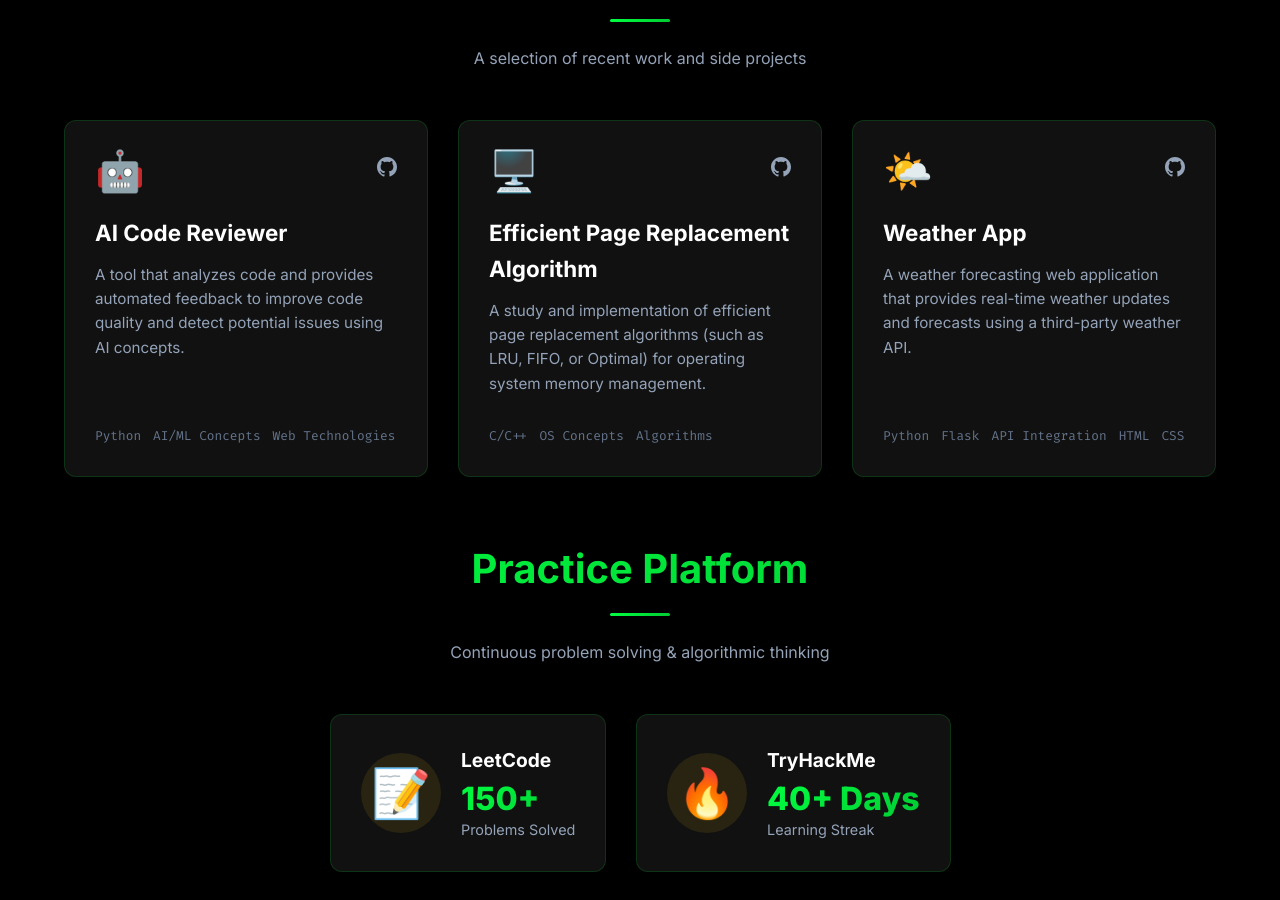
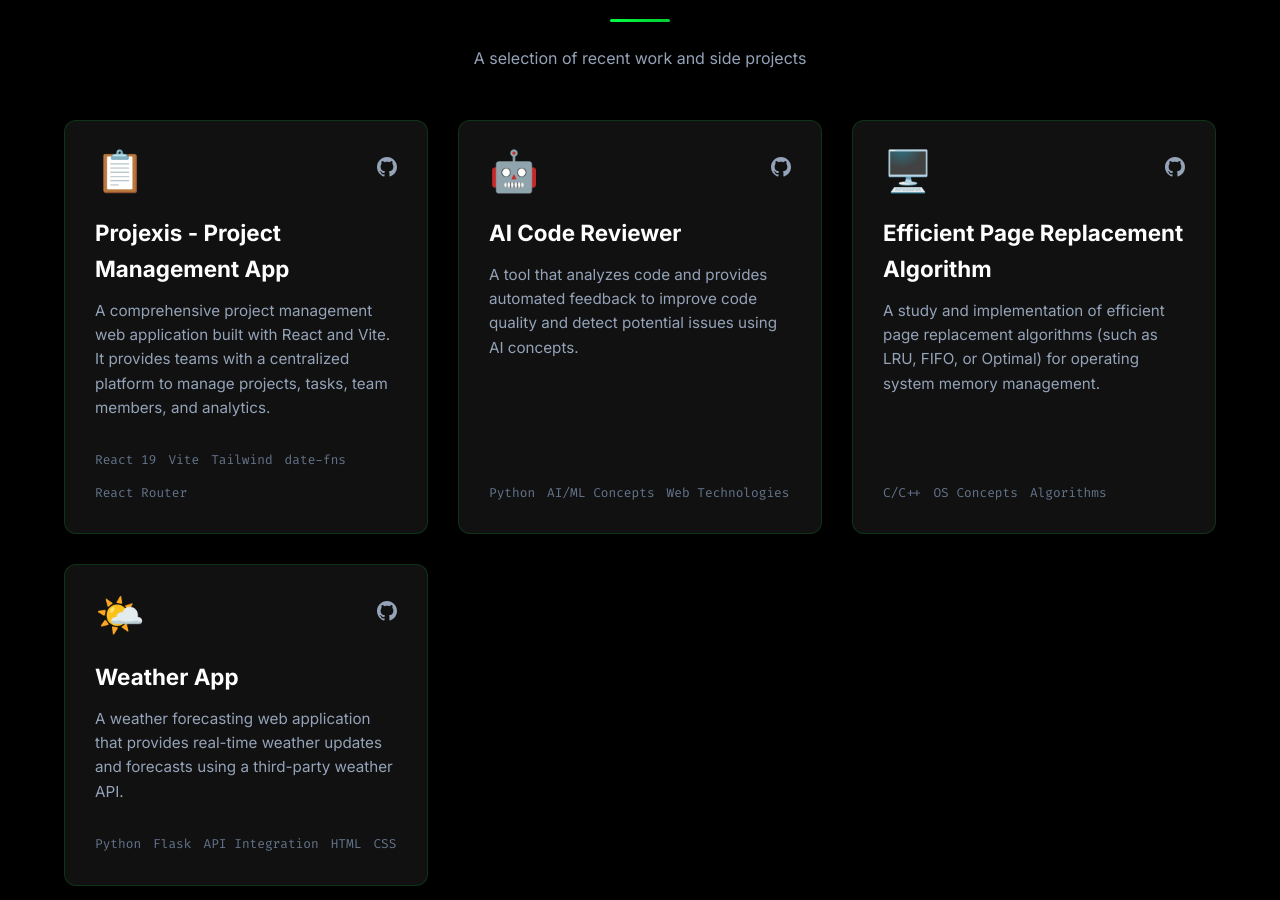
Before and after one commit to Prithwi0/protfolio, a React (Vite) app in the folder client/: page / in a window 1280 px wide. Shown: the part 4454-5354 px from the top of the page. Built offline with nearby package versions, Linux system fonts and the light colour scheme.

Commit message:
Add Projexis project to featured projects

```diff
--- a/client/src/components/Projects.jsx
+++ b/client/src/components/Projects.jsx
@@ -5,6 +5,15 @@ import './Projects.css'
 const fallbackProjects = [
     {
         id: 1,
+        title: 'Projexis - Project Management App',
+        description: 'A comprehensive project management web application built with React and Vite. It provides teams with a centralized platform to manage projects, tasks, team members, and analytics.',
+        technologies: ['React 19', 'Vite', 'Tailwind', 'date-fns', 'React Router'],
+        github: 'https://github.com/Prithwi0/project-management-app',
+        liveDemo: null,
+        icon: '📋'
+    },
+    {
+        id: 2,
         title: 'AI Code Reviewer',
         description: 'A tool that analyzes code and provides automated feedback to improve code quality and detect potential issues using AI concepts.',
         technologies: ['Python', 'AI/ML Concepts', 'Web Technologies'],
@@ -13,19 +22,16 @@ const fallbackProjects = [
         icon: '🤖'
     },
     {
-        id: 2,
+        id: 3,
         title: 'Efficient Page Replacement Algorithm',
         description: 'A study and implementation of efficient page replacement algorithms (such as LRU, FIFO, or Optimal) for operating system memory management.',
         technologies: ['C/C++', 'OS Concepts', 'Algorithms'],
         github: 'https://github.com/Prithwi0/Efficient-page-replacement-simulator',
         liveDemo: null,
         icon: '🖥️'
-
-
-
     },
     {
-        id: 3,
+        id: 4,
         title: 'Weather App',
         description: 'A weather forecasting web application that provides real-time weather updates and forecasts using a third-party weather API.',
         technologies: ['Python', 'Flask', 'API Integration', 'HTML', 'CSS'],
```
